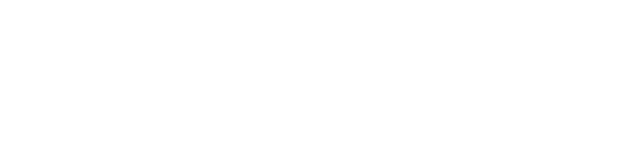
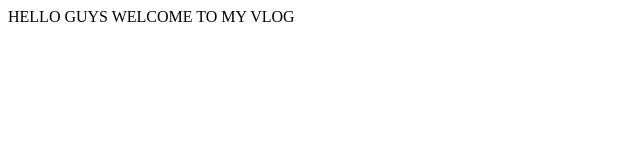
Before and after one commit to lyhong36/Group-Web-, a plain HTML site: page Class work/coffeeweb/Coffee.html in a window 1280 px wide. Shown: the whole page, without its empty margins (0-640 px from the left). Drawn offline with Linux system fonts and the light colour scheme.

Commit message:
lyhong update

```diff
--- a/Class work/coffeeweb/Coffee.html
+++ b/Class work/coffeeweb/Coffee.html
@@ -4,6 +4,6 @@
     </header>
 
     <body>
-
+        <p>HELLO GUYS WELCOME TO MY VLOG</p>
     </body>
 </html>
```
